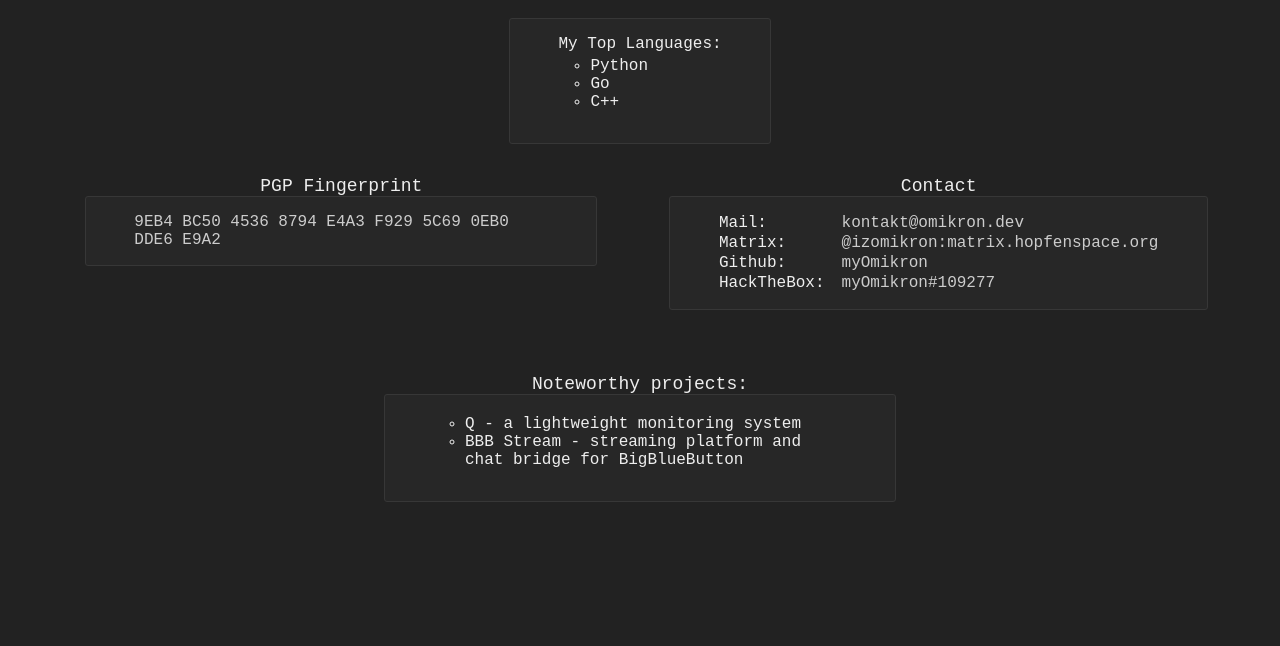
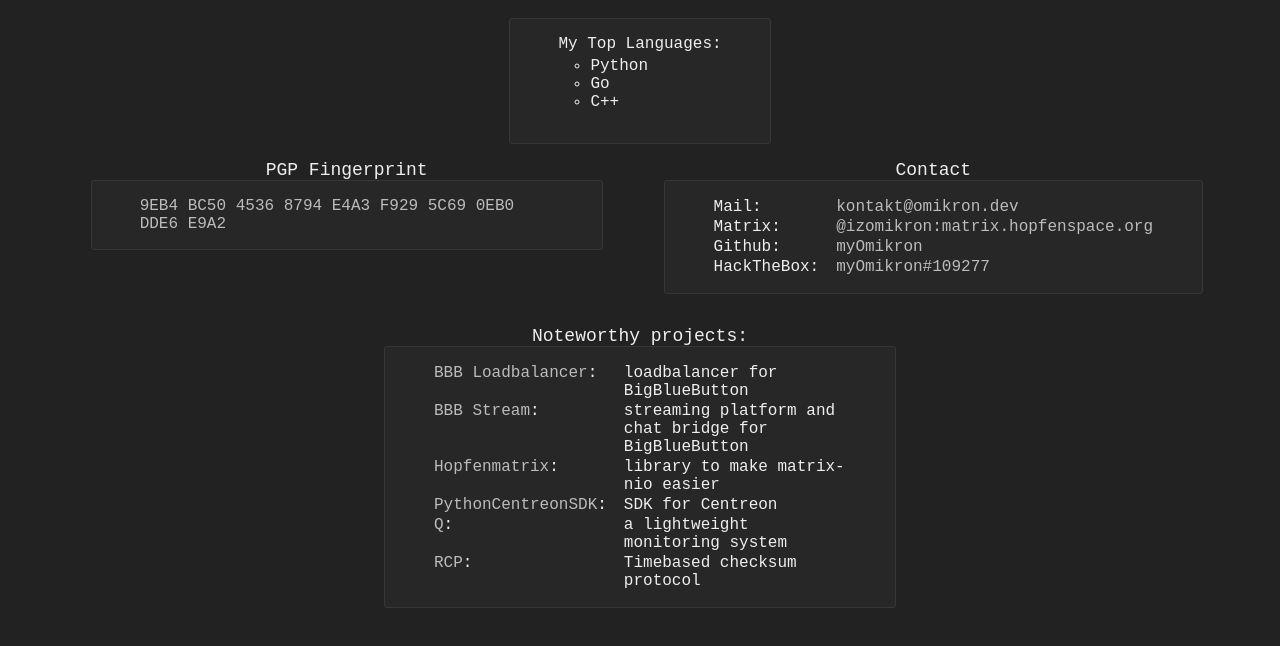
Before and after one commit to myOmikron/website, a plain HTML site: page index.html in a window 1280 px wide. Shown: the part 80-726 px from the top of the page. Drawn offline with Linux system fonts and the light colour scheme.

Commit message:
Added projects as well as favicon

```diff
--- a/css/omikron.css
+++ b/css/omikron.css
@@ -3,7 +3,8 @@
     --level-1: #272727;
     --level-5: #373737;
     --text: #eee;
-    --text-highlightened: #ccc;
+    --text-highlightened: #bbb;
+    --prim: #8c62db;
 }
 
 body {
@@ -26,8 +27,8 @@
     display: flex;
     flex-direction: column;
     align-items: center;
-    margin: 2rem;
-    width: 32rem;
+    margin: 1rem;
+    max-width: 32rem;
 }
 
 .box {
@@ -44,6 +45,11 @@
 .a {
     color: var(--text-highlightened);
     text-decoration: none;
+    transition: all ease-in-out 150ms;
+}
+
+.a:hover {
+    color: var(--prim);
 }
 
 .ul {
@@ -51,6 +57,7 @@
     padding-left: 2rem;
     margin-top: 0.25rem;
 }
+
 
 table {
     border-collapse: collapse;
@@ -60,3 +67,7 @@
 table tr td:first-child {
     padding-right: 1rem;
 }
+
+table tr td {
+    vertical-align: text-top;
+}
--- a/index.html
+++ b/index.html
@@ -2,8 +2,9 @@
 <html lang="en">
 <head>
     <meta charset="UTF-8">
-    <title>Title</title>
+    <title>Omikron's Home</title>
     <link href="css/omikron.css" type="text/css" rel="stylesheet">
+    <link href="img/favicon.png" rel="icon">
 </head>
 <body>
     <div class="row">
@@ -69,10 +70,32 @@
         <div class="block">
             <div>Noteworthy projects:</div>
             <div class="box">
-                <ul class="ul">
-                    <li>Q - a lightweight monitoring system</li>
-                    <li>BBB Stream - streaming platform and chat bridge for BigBlueButton</li>
-                </ul>
+                <table>
+                    <tr>
+                        <td><a class="a" target="_blank" href="https://github.com/myOmikron/bbb-loadbalancer">BBB Loadbalancer</a>:</td>
+                        <td>loadbalancer for BigBlueButton</td>
+                    </tr>
+                    <tr>
+                        <td><a class="a" target="_blank" href="https://github.com/myOmikron/bbb-stream">BBB Stream</a>:</td>
+                        <td>streaming platform and chat bridge for BigBlueButton</td>
+                    </tr>
+                    <tr>
+                        <td><a class="a" target="_blank" href="https://github.com/hopfenspace/hopfenmatrix">Hopfenmatrix</a>:</td>
+                        <td>library to make matrix-nio easier</td>
+                    </tr>
+                    <tr>
+                        <td><a class="a" target="_blank" href="https://github.com/myOmikron/PythonCentreonSDK">PythonCentreonSDK</a>:</td>
+                        <td>SDK for Centreon</td>
+                    </tr>
+                    <tr>
+                        <td><a class="a" target="_blank" href="https://github.com/myOmikron/Q">Q</a>:</td>
+                        <td>a lightweight monitoring system</td>
+                    </tr>
+                    <tr>
+                        <td><a class="a" target="_blank" href="https://github.com/myOmikron/rcp">RCP</a>:</td>
+                        <td>Timebased checksum protocol</td>
+                    </tr>
+                </table>
             </div>
         </div>
     </div>
```
Also changed, not shown: img/favicon.png (added).
